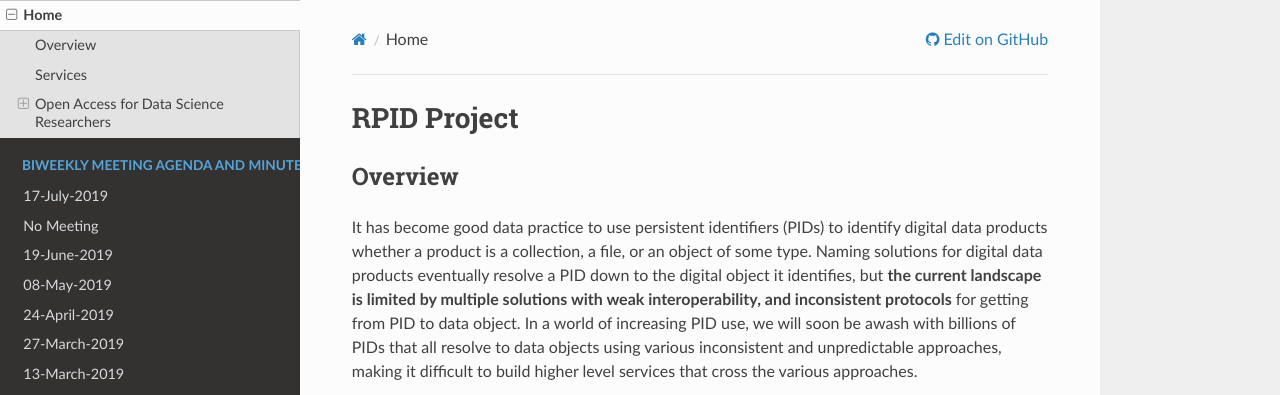
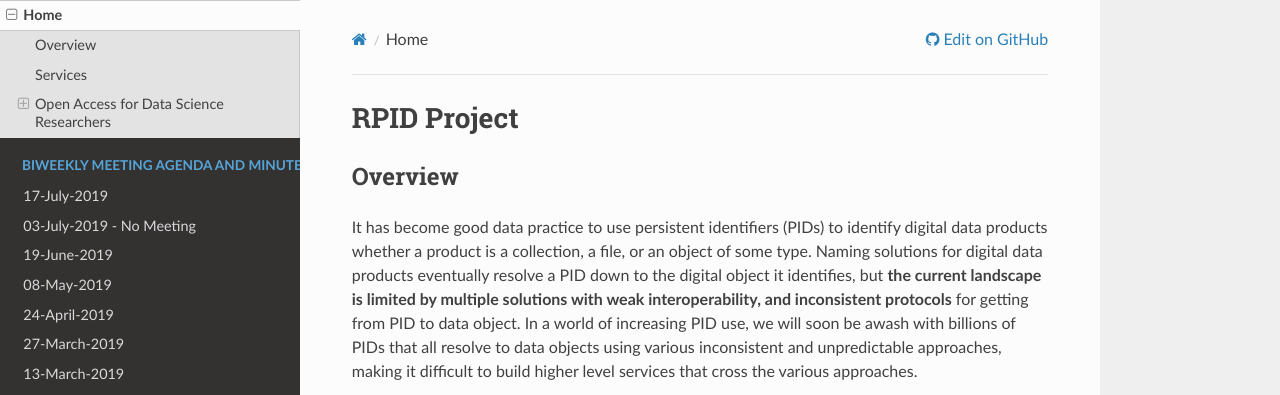
Before and after one commit to rpidproject/rpid, an MkDocs documentation site: the page built from docs/index.md, in a window 1280 px wide. Shown: the top 395 px of the page. Built offline with MkDocs 1.6.1, drawn with Linux system fonts in a browser that asks for light colours; nearby versions of some CDN libraries; old or Windows-style settings are respelled for this version of MkDocs.

Commit message:
Update mkdocs.yml

```diff
--- a/mkdocs.yml
+++ b/mkdocs.yml
@@ -10,7 +10,7 @@ pages:
 - Home: 'index.md'
 - BiWeekly Meeting Agenda and Minutes:
   - '17-July-2019': '17-July-2019.md'
-  - 'No Meeting': 'NoMeeting.md'
+  - '03-July-2019 - No Meeting': 'NoMeeting.md'
   - '19-June-2019': '19-June-2019.md'
   - '08-May-2019': '08-May-2019.md'
   - '24-April-2019': '24-April-2019.md'
```
